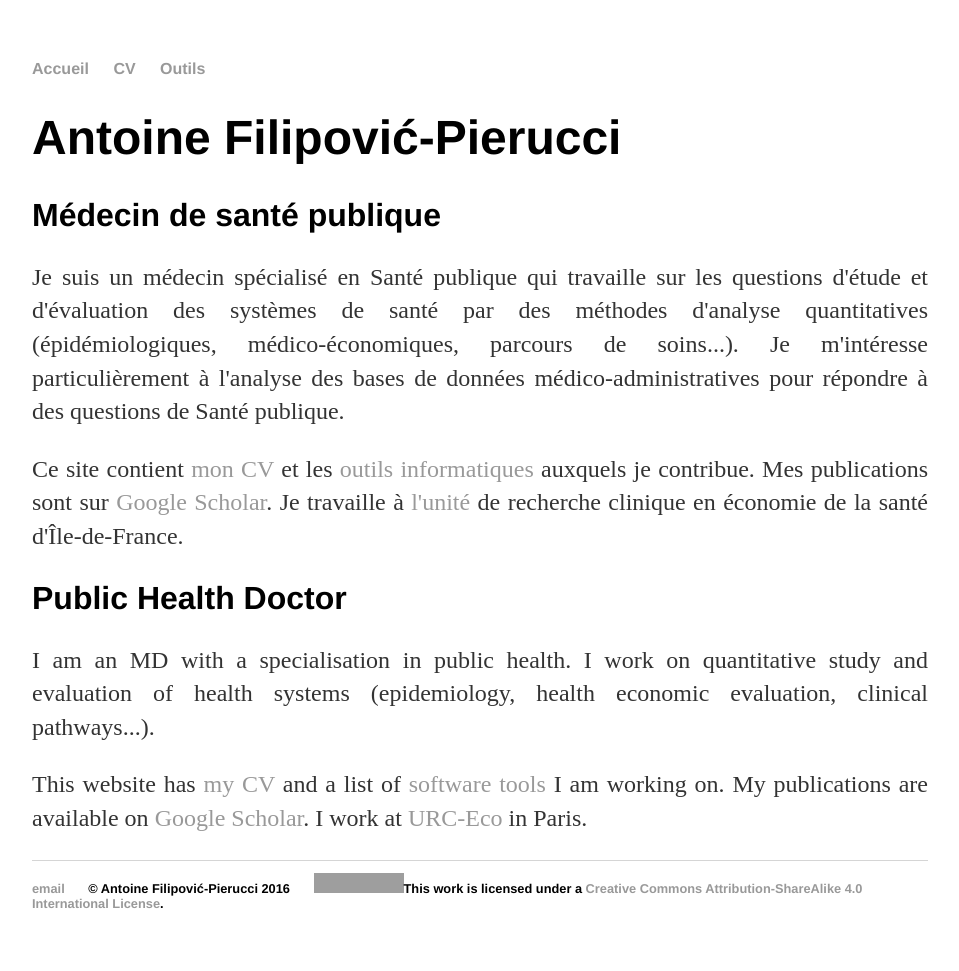
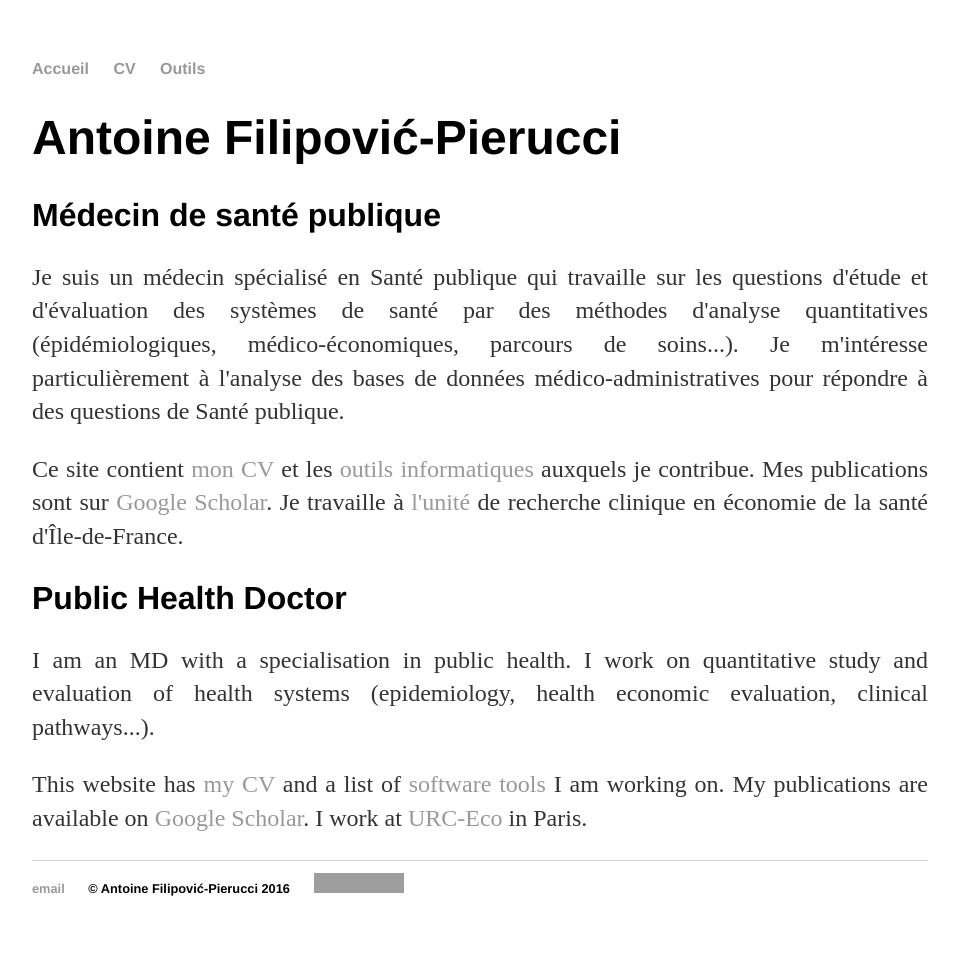
Before and after one commit to pierucci/pierucci.github.io, a Jekyll site: the page built from index.html, in a window 1280 px wide. Shown: the whole page, without its empty margins (160-1119 px from the left). Built offline with Jekyll 4.4.1, drawn with Linux system fonts in a browser that asks for light colours; grey boxes are pictures that could not be loaded.

Commit message:
remove license text

```diff
--- a/_layouts/default.html
+++ b/_layouts/default.html
@@ -20,7 +20,7 @@
     		<ul>
         		<li><a href="mailto:pierucci@gmail.com">email</a></li>
         		<li>© Antoine Filipović-Pierucci 2016</li>
-        		<li><a rel="license" href="http://creativecommons.org/licenses/by-sa/4.0/"><img alt="Creative Commons License" style="border-width:0" src="https://i.creativecommons.org/l/by-sa/4.0/80x15.png" /></a>This work is licensed under a <a rel="license" href="http://creativecommons.org/licenses/by-sa/4.0/">Creative Commons Attribution-ShareAlike 4.0 International License</a>.</li>
+        		<li><a rel="license" href="http://creativecommons.org/licenses/by-sa/4.0/"><img alt="Creative Commons License" style="border-width:0" src="https://i.creativecommons.org/l/by-sa/4.0/80x15.png" /></a></li>
 			</ul>
 		</footer>
 	</body>
```
